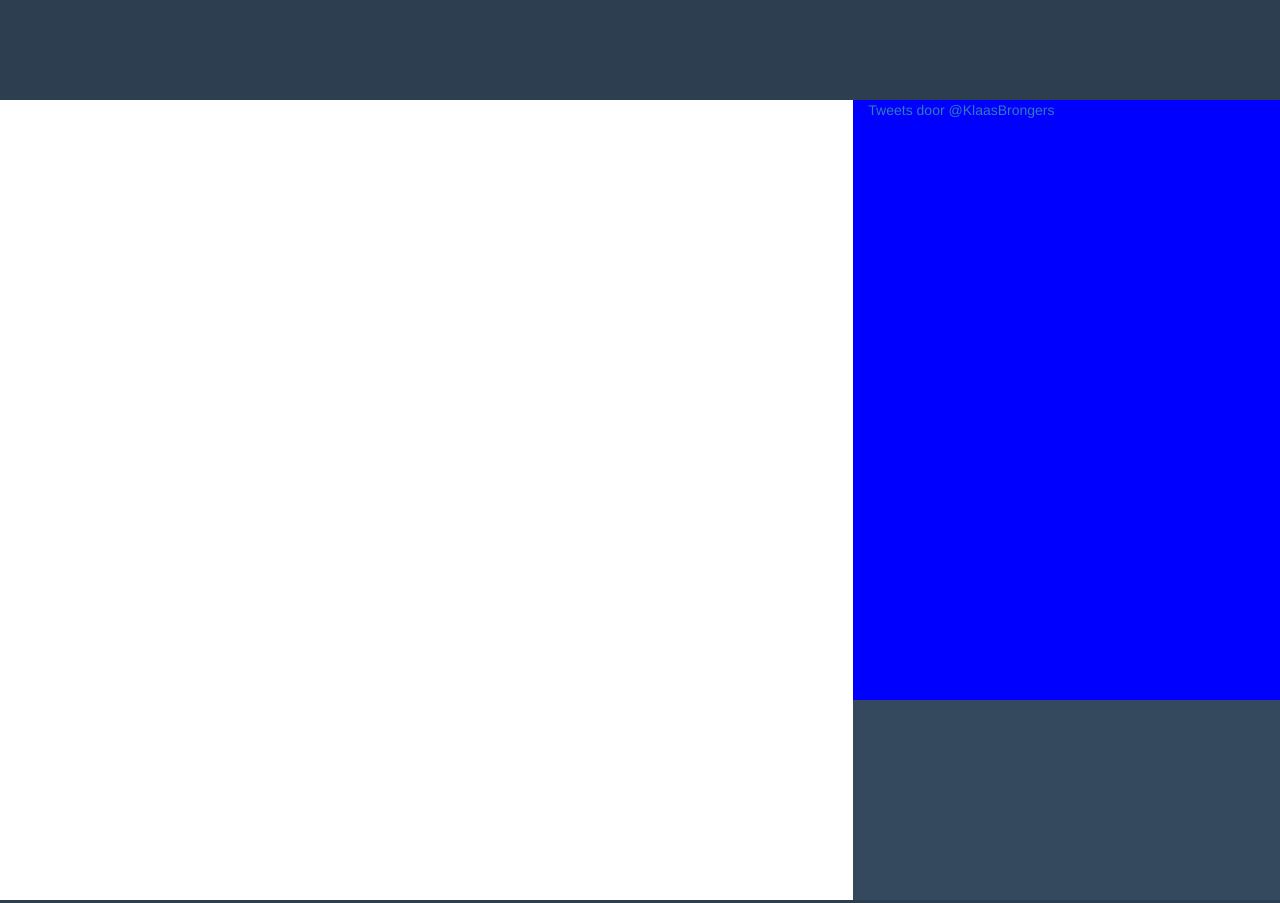
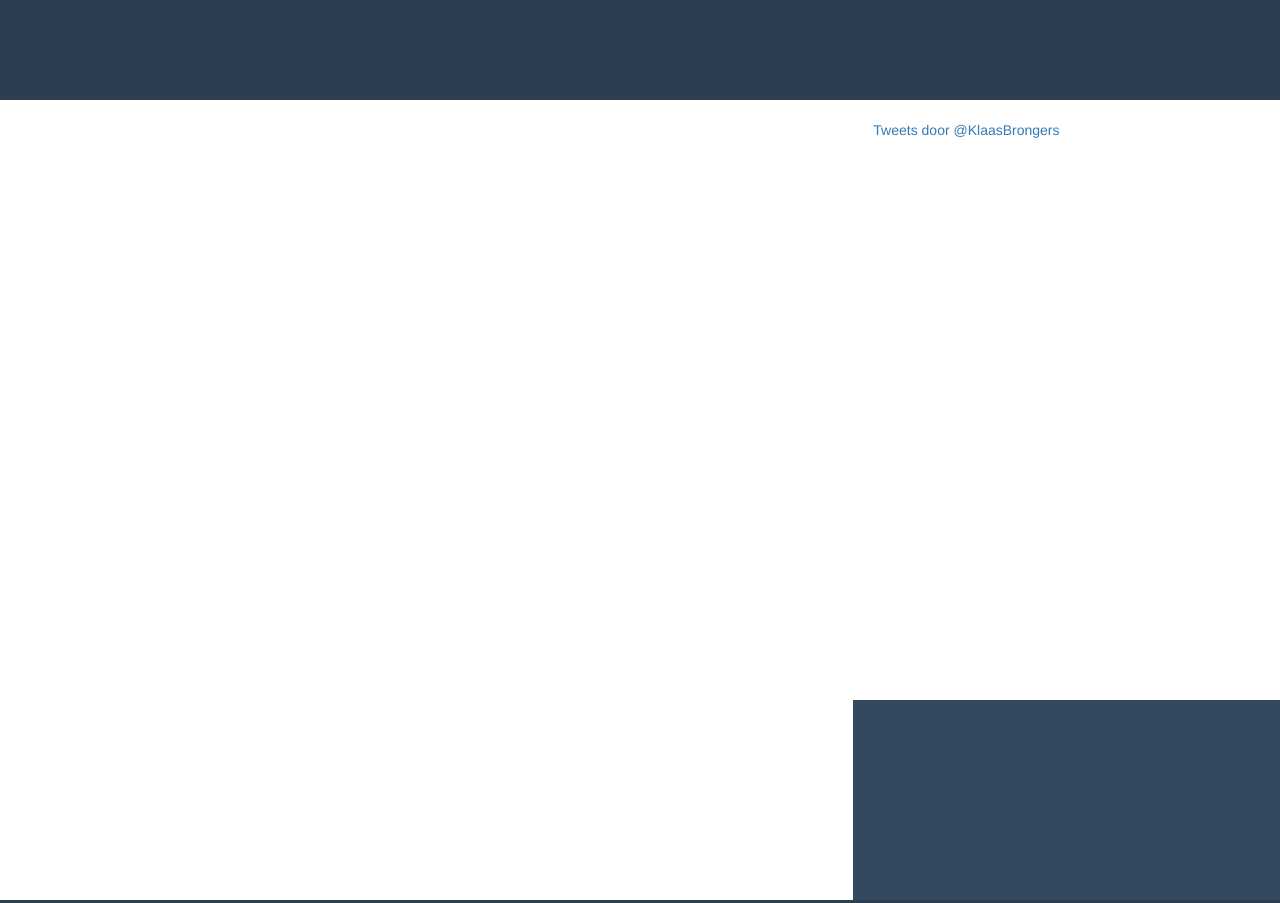
Before and after one commit to FractEngineering/solutions4u, a website: page index.html in a window 1280 px wide. Shown: the top 903 px of the page. Drawn offline with nearby package versions, Linux system fonts and the light colour scheme.

Commit message:
Style twitter part

```diff
--- a/css/style.css
+++ b/css/style.css
@@ -1,13 +1,11 @@
 .container-fluid{
   padding: 0;
 }
-
 .content {
   background-color: white;
   height: 700px;
 }
 .twitter {
-  background-color: blue;
   height: 600px;
 }
 .header {
@@ -32,5 +30,10 @@ table {
   width: 80%;
   margin: auto;
 }
-.brands {
+.twitter{
+  padding: 20px 20px;
 }
+.twitter-timeline{
+  margin: auto;
+  display: block;
+}
--- a/index.html
+++ b/index.html
@@ -26,7 +26,7 @@
 		</div>
 		<div class="hidden-xs col-sm-4 twitter">
 			<!-- Twitter content section -->
-			<a class="twitter-timeline" data-dnt="true" href="https://twitter.com/KlaasBrongers" data-widget-id="637252394485719040" height="600px">Tweets door @KlaasBrongers</a>
+			<a class="twitter-timeline" data-dnt="true" href="https://twitter.com/KlaasBrongers" data-widget-id="637252394485719040" height="560px">Tweets door @KlaasBrongers</a>
 			<script>!function(d,s,id){var js,fjs=d.getElementsByTagName(s)[0],p=/^http:/.test(d.location)?'http':'https';if(!d.getElementById(id)){js=d.createElement(s);js.id=id;js.src=p+"://platform.twitter.com/widgets.js";fjs.parentNode.insertBefore(js,fjs);}}(document,"script","twitter-wjs");</script>
 		</div>
 		<div class="col-xs-4 col-sm-4 contact">
```
